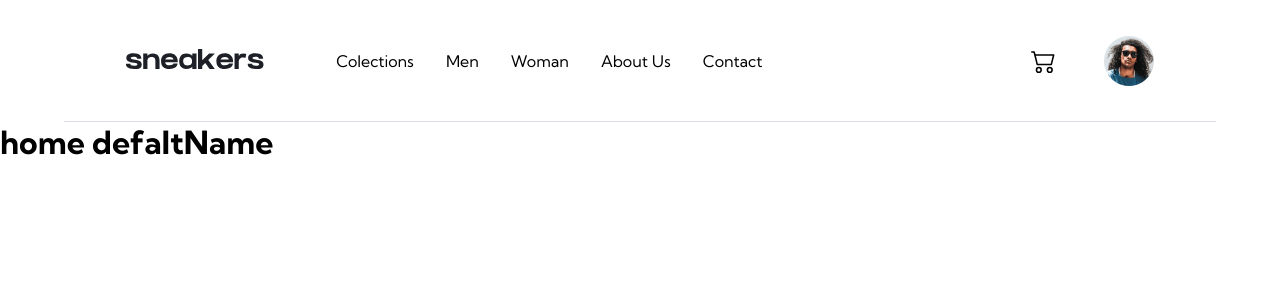
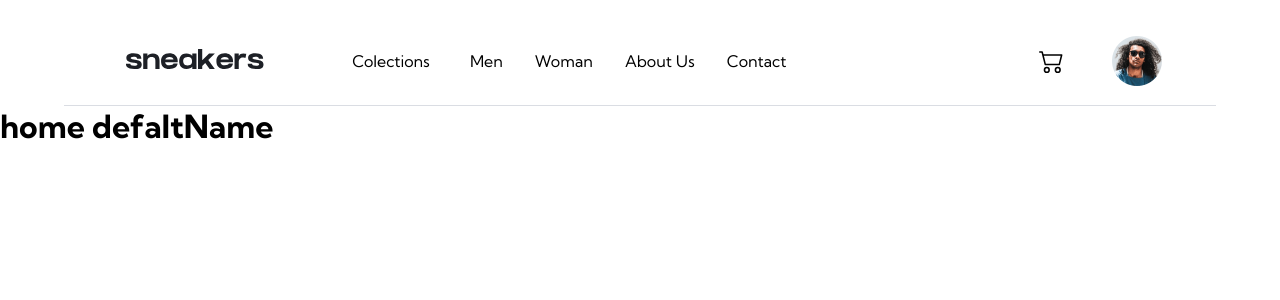
Before and after one commit to maicondguerian/maicondguerian-shopping-cart-from-ecommerce-page-with-react-ts-v2, a React (Vite) app: page / in a window 1280 px wide. Shown: the top 300 px of the page. Built offline with nearby package versions, Linux system fonts and the light colour scheme.

Commit message:
arrumando espaçamento da li

```diff
--- a/src/styles/styled-components/header/index.tsx
+++ b/src/styles/styled-components/header/index.tsx
@@ -3,22 +3,30 @@ import styled from 'styled-components'
 export const Header = styled.header`
     display: flex;
     justify-content: space-around;
-    padding: 2rem 0 ;
+    padding: 2rem 0 0 ;
 
     >ul{
         display: flex;
         gap: 2rem;
+
 
         >li{
             text-transform: capitalize;
             display: flex;
             align-items: center;
             justify-content: center;
+            padding:  0  0 1rem;
+
             &:first-child{
                 margin-right: 2.5rem;
             }
         }
 
+
+        .currentPage{
+            bottom: 0;
+            box-shadow: 0  3px red;
+        }
     }
 
     ul:nth-child(2){
@@ -32,7 +40,8 @@ export const Header = styled.header`
         }
     }
 
-    .currentPage{
-        box-shadow: 0  2px red;
+    a{
+        padding: .2rem .5rem;
     }
+
 `;
--- a/src/ui/components/header/index.tsx
+++ b/src/ui/components/header/index.tsx
@@ -16,7 +16,7 @@ export default function Header() {
             <Styled.Header>
                 <ul>
                     <li><Link to={'/'}><Logo /></Link></li>
-                    <li><Link className={isCurrentPath('/collections') ? 'currentPage' : 'regularStyle'} to={'/collections'}> colections</Link></li>
+                    <li className={isCurrentPath('/collections') ? 'currentPage' : 'regularStyle'}><Link to={'/collections'}> colections</Link></li>
                     <li>men</li>
                     <li>woman</li>
                     <li>about us</li>
```
